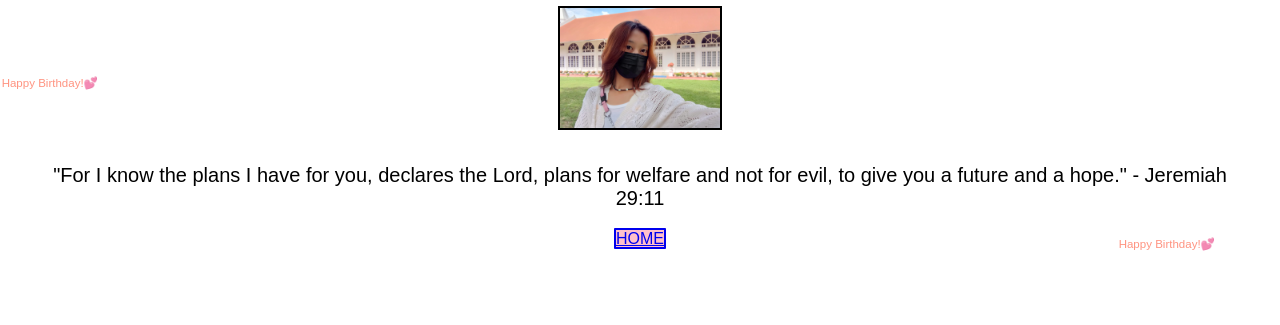
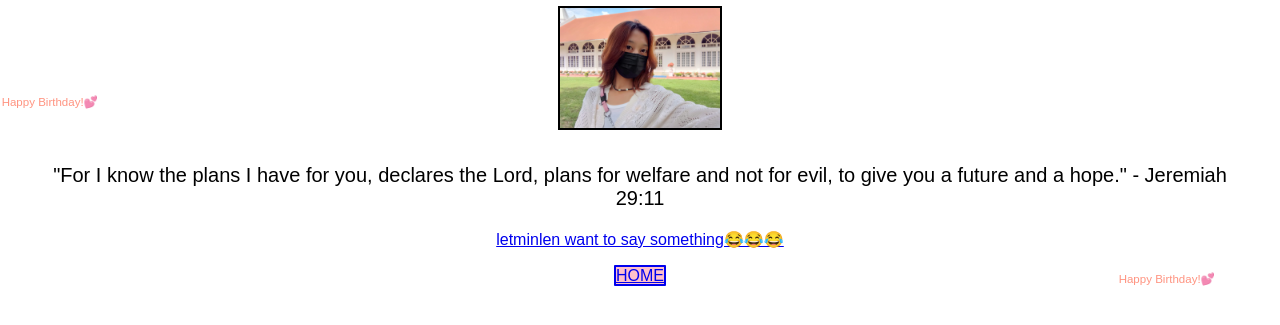
Before and after one commit to Renhub-ux/birthday, a plain HTML site: page birthday.html in a window 1280 px wide. Shown: the part 163-488 px from the top of the page. Drawn offline with Linux system fonts and the light colour scheme.

Commit message:
Update birthday.html

```diff
--- a/birthday.html
+++ b/birthday.html
@@ -92,7 +92,8 @@
     <img src="gif.jpg" alt="gif" id="gif">
     <p>"For I know the plans I have for you, declares the Lord, plans for welfare and not for evil, to give you a future and a hope." - Jeremiah 29:11</p>
 
-
+      <a href="letboy.html" id="letboy">letminlen want to say something😂😂😂</a><br>
+      <br>
       <a href="index.html" id="home">HOME</a>
     </div>
 
```
